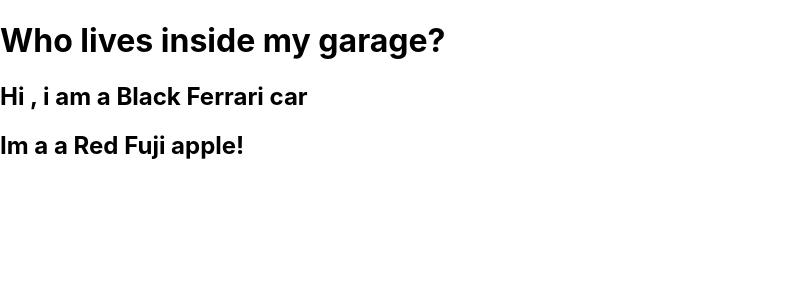
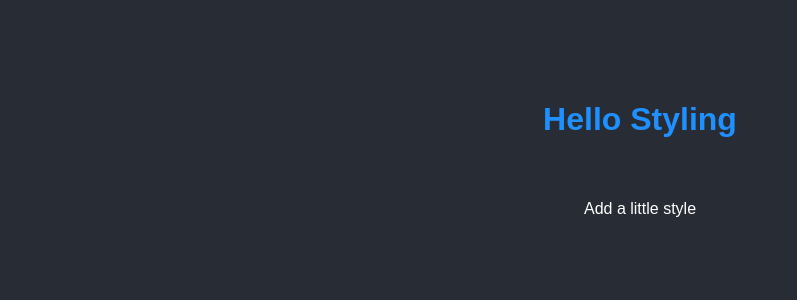
Before and after one commit to ruhan-2908/Reactify, a React (Create React App) app: page / in a window 1280 px wide. Shown: the top 300 px of the page, without its empty margins (0-797 px from the left). Built offline with nearby package versions, Linux system fonts and the light colour scheme.

Commit message:
Add some changes

```diff
--- a/src/components/Apple.js
+++ b/src/components/Apple.js
@@ -8,7 +8,7 @@
         const {appleInfo} = this.props;
         const {type,color} = appleInfo;
         return (
-            <h2> Im a a {color} {type} apple!</h2>
+            <h2> Im a {color} {type} apple!</h2>
         );
     }
 }
--- a/src/components/Garage.js
+++ b/src/components/Garage.js
@@ -1,25 +1,51 @@
 import Car from "./Car"
 import Apple from "./Apple"
+import Gun from "./Gun"
 function Garage()
 {
     // const brand = 'Ferrari';
     // const color = 'Black';
-
+    const isDoorOpenend = true;
     const carInfo = {
         brand : "Ferrari",
         color : "Black"
     }
-
+    // const carInfo = {};
     const appleInfo ={
         type : "Fuji",
         color : "Red"
     }
+    const carList = [
+        {
+            brand : 'BMW', color : "Red"
+        },
+        {
+            brand : "Ford" , color : "Green"
+        },
+        {
+            brand : "Tesla" , color : "Black"
+        }
+    ];
+
+    const numberList = [1,2,3,4,5,6];
+    const showCarInfo = carInfo.brand !== undefined && carInfo.color !== undefined
   return(
     <>
     <h1>Who lives inside my garage?</h1>
     {/* <Car brand={brand} color={color}/> */}
-    <Car carInfo = {carInfo}/>
+    { showCarInfo && <Car carInfo={carInfo}/>}
     <Apple appleInfo = {appleInfo}/>
+    <Gun/>
+
+    {isDoorOpenend ? <h2>Garage Door is Open</h2> : <h2>Garage Door is closed</h2>}
+    <ul>
+        { carList.map((carInfo) => <li key={carInfo.brand}><Car carInfo={carInfo}/></li>)  }
+    </ul>
+    <ul>
+        {
+            numberList.map((no,index)=><p key={index}>{no}</p>)
+        }
+    </ul>
   </>
   );
 }
--- /dev/null
+++ b/src/components/Gun.js
@@ -0,0 +1,12 @@
+function Gun()
+{
+    return(
+        <>
+        <h2>Gun</h2>
+        <button>Pull Trigger</button>
+        </>
+    );
+
+}
+
+export default Gun;
--- /dev/null
+++ b/src/components/Header.css
@@ -0,0 +1,7 @@
+body{
+    background-color: #282C34;
+    color:white;
+    padding: 40px;
+    font-family: sans-serif;
+    text-align: center;
+}
--- /dev/null
+++ b/src/components/Header.js
@@ -0,0 +1,18 @@
+import './Header.css';
+import styles from './Header.module.css';
+function Header()
+{
+
+    const myStyle = {
+        color: "red",
+        backgroundColor : "lightblue",
+        padding : "20px",
+        fontFamily : "Sans-Serif"
+    }
+    return <>
+        {/* <h1 class style={myStyle}>Hello Styling</h1> */}
+        <h1 className={styles.bigBlue}>Hello Styling</h1>
+        <p>Add a little style</p>
+    </>
+}
+export default Header;
--- /dev/null
+++ b/src/components/Header.module.css
@@ -0,0 +1,7 @@
+.bigBlue
+{
+    color: dodgerblue;
+    padding : 40px;
+    font-family:  sans-serif;
+    text-align: center;
+}
--- a/src/index.js
+++ b/src/index.js
@@ -8,11 +8,14 @@
 
 
 import Garage  from './components/Garage';
+import Header from './components/Header';
 
 const root = ReactDOM.createRoot(document.getElementById('root'));
 root.render(
   <React.StrictMode>
-    <Garage/>
+    {/* <App/> */}
+    {/* <Garage/> */}
+    <Header/>
   </React.StrictMode>
 );
 
```
